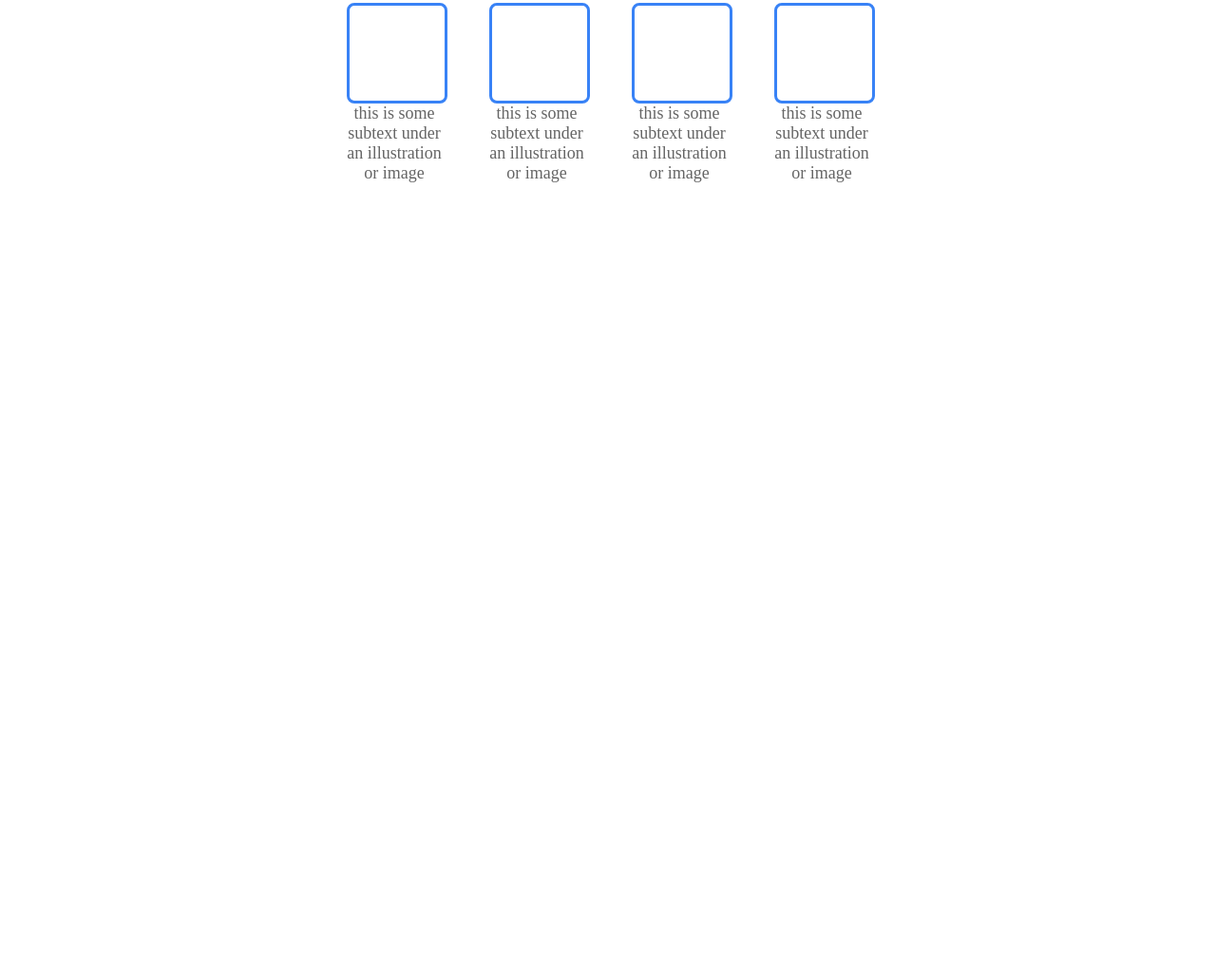
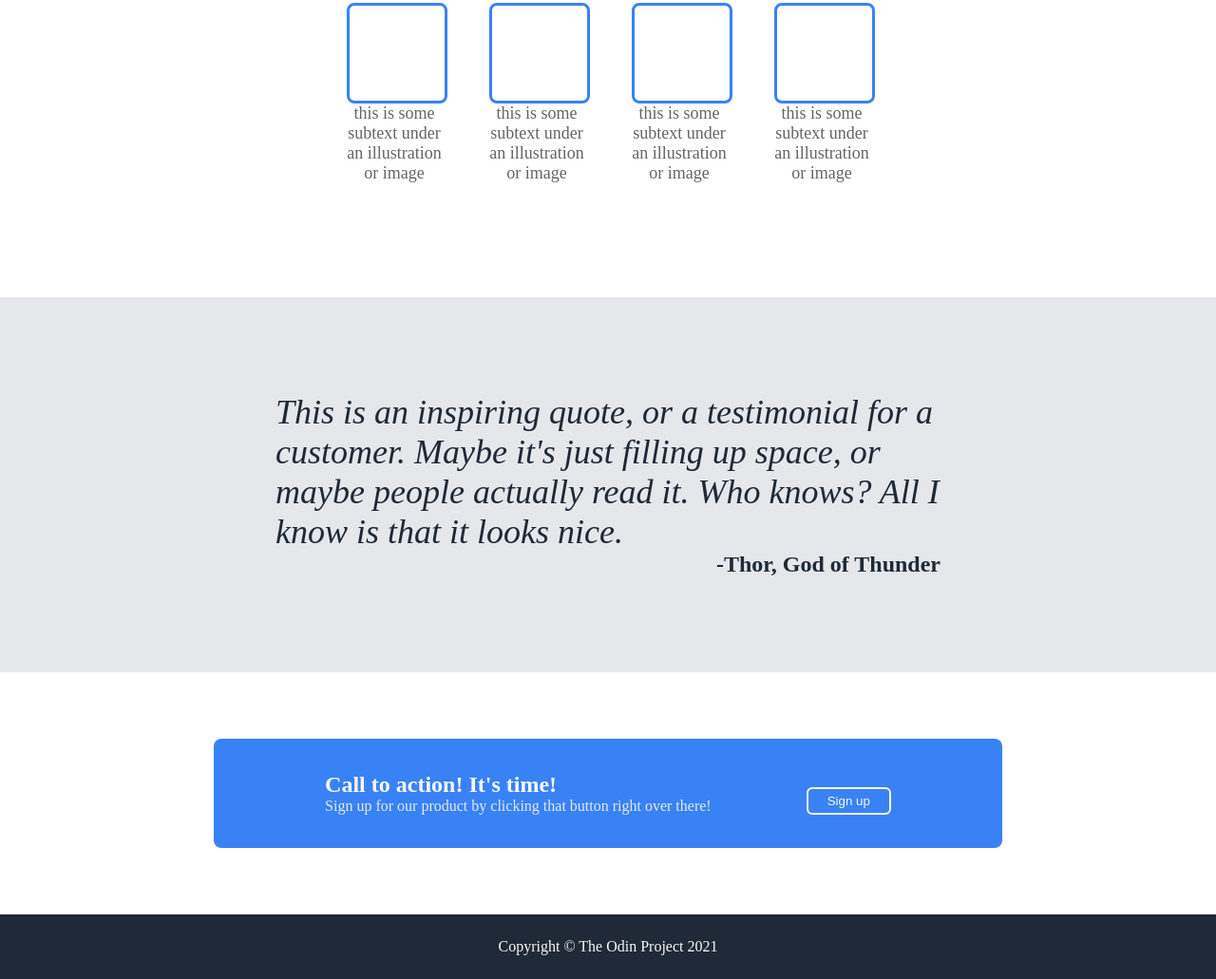
Before and after one commit to keyfeula/landing-page, a plain HTML site: page index.html in a window 1280 px wide. Shown: the part 604-1635 px from the top of the page at 95% size. Before the commit the page ends 917 px from the top, so only its background shows below. Drawn offline with Linux system fonts and the light colour scheme.

Commit message:
Complete quote section, call to action section, and footer html andcss

```diff
--- a/index.html
+++ b/index.html
@@ -51,5 +51,25 @@
                 </div>
             </div>
         </div>
+        <div class="section-3">
+            <div class="quote-block">
+                This is an inspiring quote, or a testimonial for a customer. Maybe it's just
+                filling up space, or maybe people actually read it. Who knows? All I know is that it
+                looks nice.
+                <div class="quote-author">-Thor, God of Thunder</div>
+            </div>
+        </div>
+        <div class="section-4">
+            <div class="container">
+                <div class="container-text">
+                    <h3>Call to action! It's time!</h3>
+                    Sign up for our product by clicking that button right over there!
+                </div>
+                <button class="signup-btn">Sign up</button>
+            </div>
+        </div>
+        <div class="footer">
+            Copyright &#169; The Odin Project 2021
+        </div>
     </body>
 </html>
--- a/style.css
+++ b/style.css
@@ -31,7 +31,7 @@ a {
 
 .section-1-content {
     display: flex;
-    align-items: flex-start;
+    align-items: center;
     justify-content: space-between;
     margin-bottom: 80px;
 }
@@ -109,3 +109,52 @@ button {
     font-size: 18px;
     color: #656565;
 }
+
+.section-3 {
+    background: #e5e7eb;
+    padding: 100px 200px;
+    display: flex;
+}
+
+.quote-block {
+    width: 700px;
+    font-size: 36px;
+    margin: auto;
+    font-style: italic;
+    color: #1f2937;
+}
+
+.quote-author{
+    display: flex;
+    justify-content: flex-end;
+    font-size: 24px;
+    font-weight: 700;
+    font-style: normal;
+}
+
+.section-4 {
+    padding: 70px 225px;
+}
+
+.container {
+    display: flex;
+    justify-content: center;
+    align-items: flex-end;
+    background: #3882f6;
+    padding: 35px 50px;
+    color: #e5e7eb;
+    gap: 100px;
+    border-radius: 8px;
+    flex-wrap: wrap;
+}
+
+.container .signup-btn {
+    border: 2px solid #f9faf8;
+}
+
+.footer {
+    background: #1f2937;
+    color: #f9faf8;
+    padding: 25px 300px;
+    text-align: center;
+}
```
